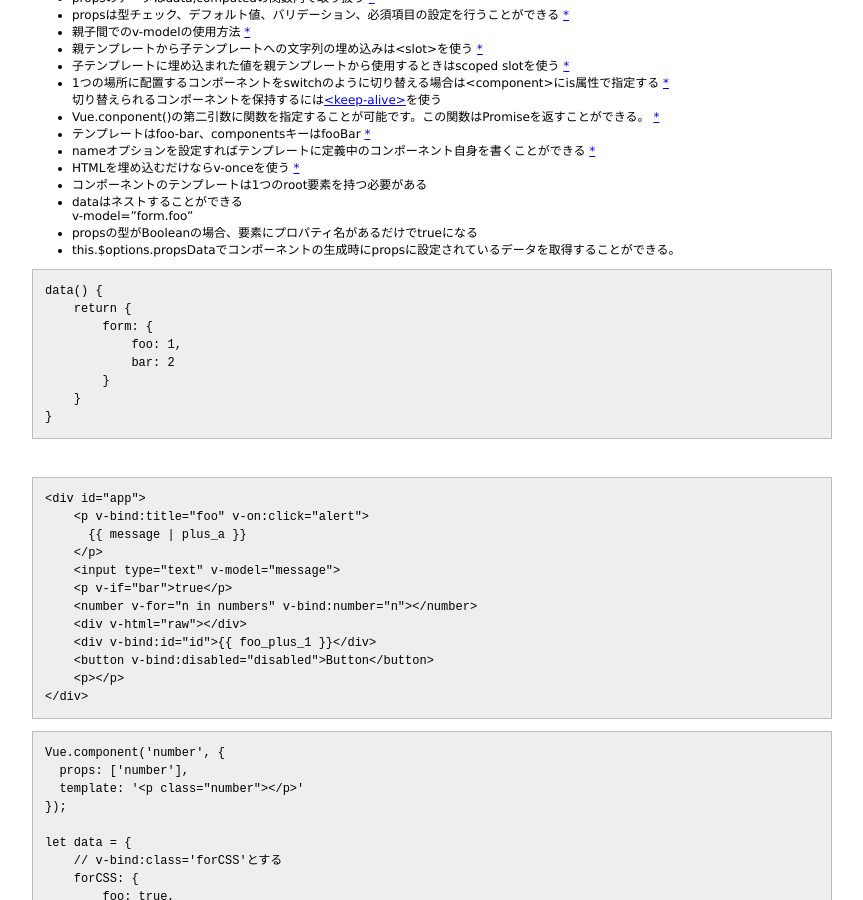
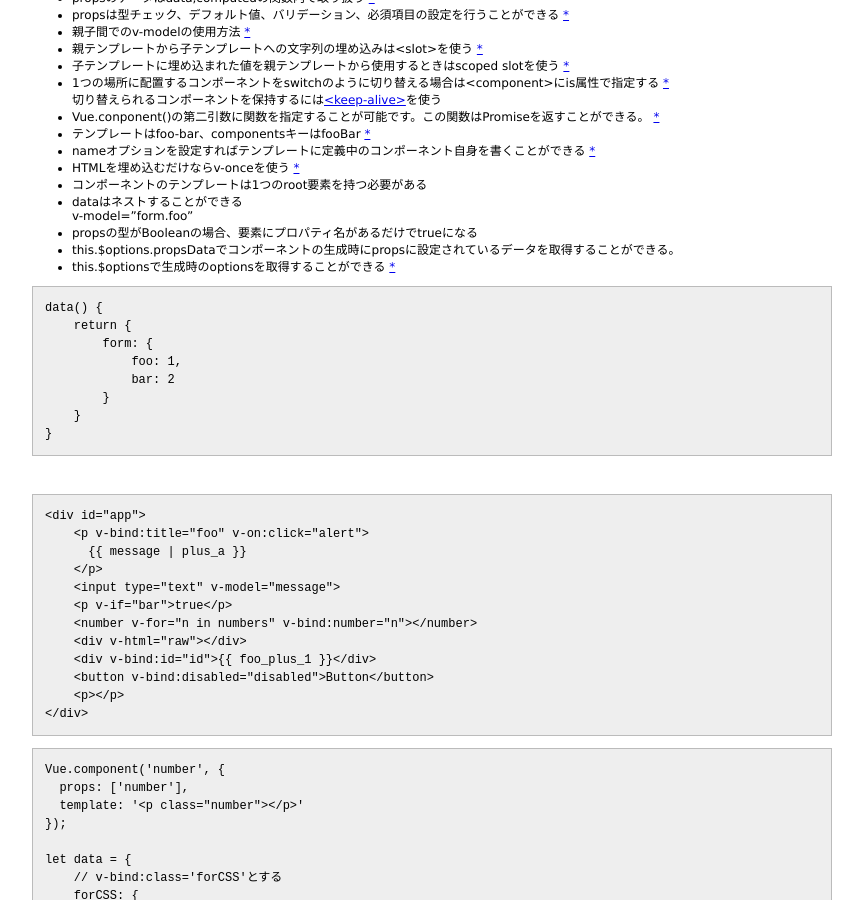
Before and after one commit to 38elements/38elements.github.com, a Jekyll site: the page built from _posts/2016-12-20-vuejs.md, in a window 1280 px wide and 900 px high, scrolled down 2158 px. Shown: the whole window, without its empty margins (208-1071 px from the left). Built offline with Jekyll 4.4.1, drawn with Linux system fonts in a browser that asks for light colours.

Commit message:
Update 2016-12-20-vuejs.md

````diff
--- a/_posts/2016-12-20-vuejs.md
+++ b/_posts/2016-12-20-vuejs.md
@@ -145,6 +145,8 @@ handler()の関数には子データがすべて入る
 v-model="form.foo"
 * propsの型がBooleanの場合、要素にプロパティ名があるだけでtrueになる
 * this.$options.propsDataでコンポーネントの生成時にpropsに設定されているデータを取得することができる。
+* this.$optionsで生成時のoptionsを取得することができる [\*](https://vuejs.org/v2/api/#vm-options)
+
 
 ```
 data() {
````
